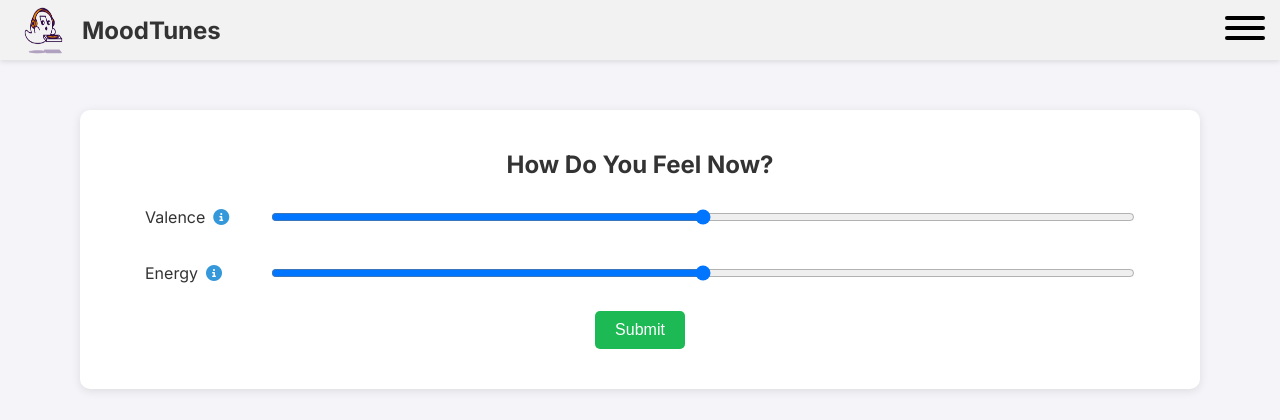
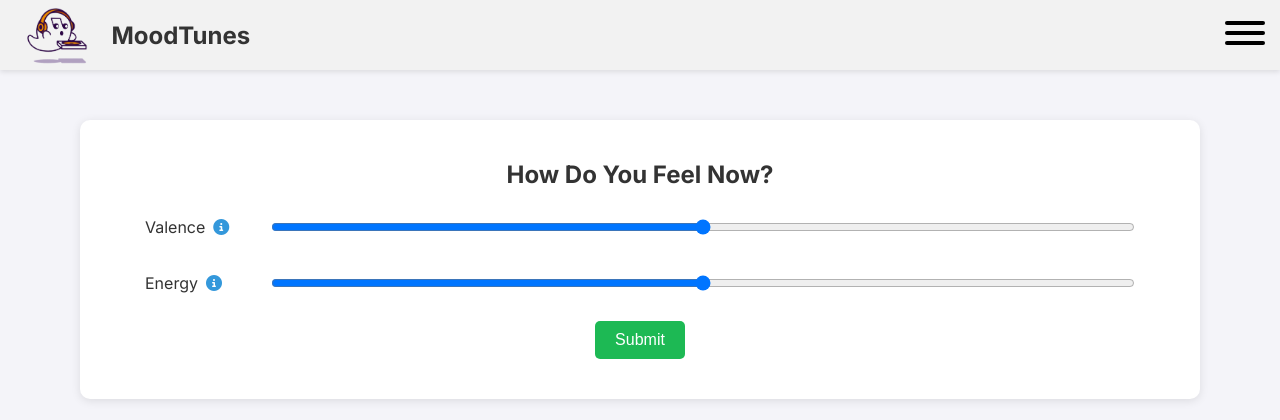
Before and after one commit to acoke99/MoodTunes, a Python web app: template templates/mood_input.html in a window 1280 px wide. Shown: the top 420 px of the page. Run offline with Jinja, Linux system fonts and the light colour scheme; the template is opened without the code that fills it, so the values that code supplies are empty; some libraries are stand-ins or nearby versions.

Commit message:
Minor styling changes

```diff
--- a/static/css/style.css
+++ b/static/css/style.css
@@ -51,13 +51,22 @@ header {
   color: #333;
   padding: 5px 20px;
   position: relative;
-  height: 50px;
   box-shadow: 0 2px 5px rgba(0, 0, 0, 0.1);
 }
 
 header h1 {
   margin: 0;
   font-size: 20px;
+}
+
+.header-title {
+  margin: 0;
+}
+
+.header-brand {
+  display: flex;
+  align-items: center;
+  gap: 12px;
 }
 
 .hamburger {
@@ -338,6 +347,10 @@ nav ul li a:hover {
   pointer-events: none;
 }
 
+.tooltip-text.translate-25 {
+  transform: translateX(-25%);
+}
+
 .info-icon:hover .tooltip-text,
 .info-icon:focus .tooltip-text {
   visibility: visible;
@@ -360,6 +373,5 @@ nav ul li a:hover {
 }
 
 .small-logo {
-  width: 50px;
-  height: 50px;
+  height: 60px;
 }
--- a/templates/base.html
+++ b/templates/base.html
@@ -32,9 +32,9 @@
   <!-- Header -->
   {% if not home_page %}
   <header>
-    <div style="display: flex; align-items: center; gap: 12px;">
+    <div class="header-brand">
       <img src="{{ url_for('static', filename='img/small_logo.png') }}" class="small-logo" alt="Small Logo">
-      <h2 style="margin: 0;">MoodTunes</h2>
+      <h2 class="header-title">MoodTunes</h2>
     </div>
     <button class="hamburger hamburger--collapse" id="menu-toggle" type="button">
       <span class="hamburger-box">
--- a/templates/mood_input.html
+++ b/templates/mood_input.html
@@ -8,7 +8,7 @@
       Valence
       <span class="info-icon" tabindex="0">
         <i class="fa-solid fa-circle-info"></i>
-        <span class="tooltip-text">How positive or negative you feel</span>
+        <span class="tooltip-text translate-25">How positive or negative you feel</span>
       </span>
     </label>
     <input type="range" id="valence" name="valence" min="0" max="100" value="50" />
@@ -18,7 +18,7 @@
       Energy
       <span class="info-icon" tabindex="0">
         <i class="fa-solid fa-circle-info"></i>
-        <span class="tooltip-text">How energetic or calm you feel</span>
+        <span class="tooltip-text translate-25">How energetic or calm you feel</span>
       </span>
     </label>
     <input type="range" id="energy" name="energy" min="0" max="100" value="50" />
```
